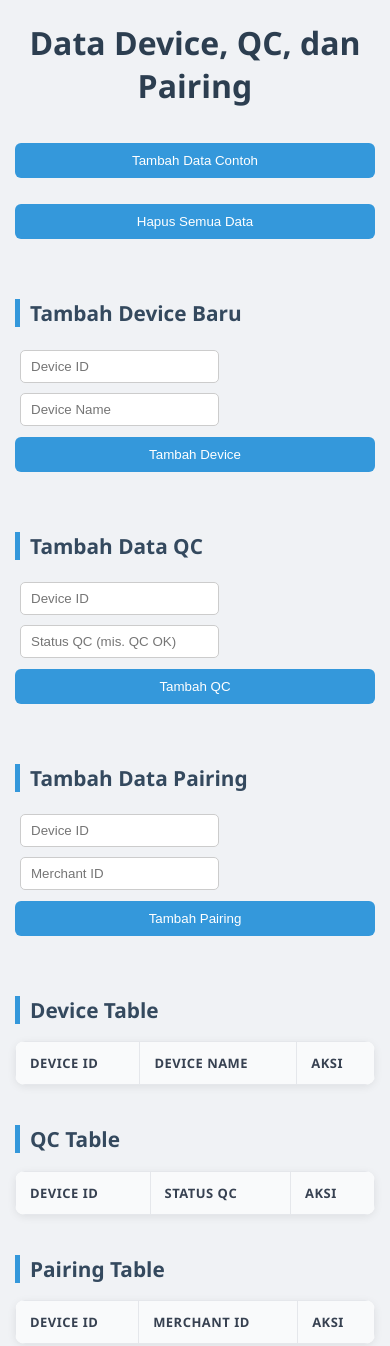
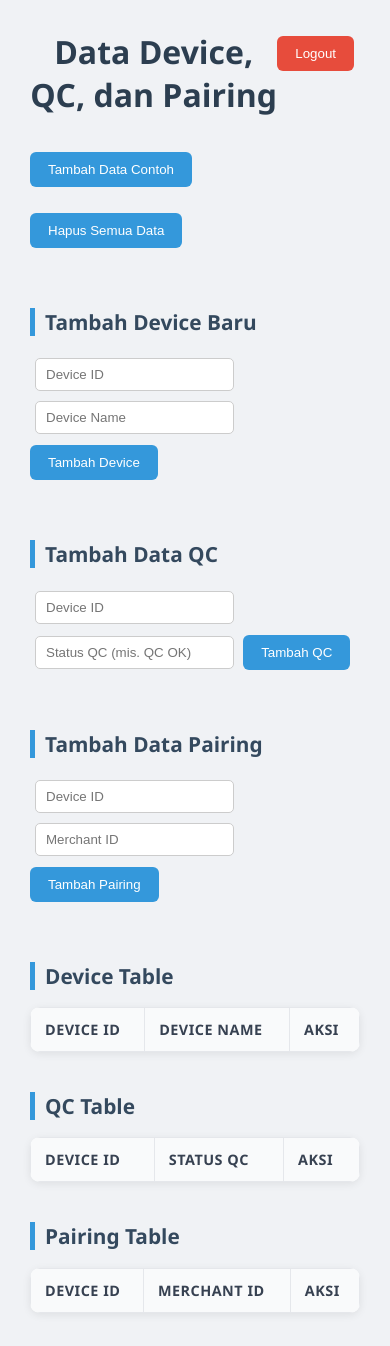
Before and after one commit to bhanualif/data, a website: page index.html in a window 390 px wide. Drawn offline with Linux system fonts and the light colour scheme; no server answers; sample sign-in values are in the browser's storage.

Commit message:
Update index.html

```diff
--- a/index.html
+++ b/index.html
@@ -70,26 +70,17 @@
       font-size: 0.9em;
       letter-spacing: 0.5px;
     }
-    tr:nth-child(even) td {
-      background: #f8fafc;
+    tr:nth-child(even) td { background: #f8fafc; }
+    tr:hover td { background: #eef6ff; }
+    .logout {
+      float: right;
+      background: #e74c3c;
     }
-    tr:hover td {
-      background: #eef6ff;
-    }
-    @media (max-width: 700px) {
-      body {
-        margin: 15px;
-      }
-      table, th, td {
-        font-size: 0.9em;
-      }
-      button {
-        width: 100%;
-      }
-    }
+    .logout:hover { background: #c0392b; }
   </style>
 </head>
 <body>
+  <button class="logout" onclick="logout()">Logout</button>
   <h1>Data Device, QC, dan Pairing</h1>
 
   <button onclick="seedData()">Tambah Data Contoh</button>
@@ -113,11 +104,7 @@
   <h2>Device Table</h2>
   <table id="deviceTable">
     <thead>
-      <tr>
-        <th>Device ID</th>
-        <th>Device Name</th>
-        <th>Aksi</th>
-      </tr>
+      <tr><th>Device ID</th><th>Device Name</th><th>Aksi</th></tr>
     </thead>
     <tbody></tbody>
   </table>
@@ -125,11 +112,7 @@
   <h2>QC Table</h2>
   <table id="qcTable">
     <thead>
-      <tr>
-        <th>Device ID</th>
-        <th>Status QC</th>
-        <th>Aksi</th>
-      </tr>
+      <tr><th>Device ID</th><th>Status QC</th><th>Aksi</th></tr>
     </thead>
     <tbody></tbody>
   </table>
@@ -137,16 +120,17 @@
   <h2>Pairing Table</h2>
   <table id="pairingTable">
     <thead>
-      <tr>
-        <th>Device ID</th>
-        <th>Merchant ID</th>
-        <th>Aksi</th>
-      </tr>
+      <tr><th>Device ID</th><th>Merchant ID</th><th>Aksi</th></tr>
     </thead>
     <tbody></tbody>
   </table>
 
   <script>
+    // 🔒 Cek login
+    if (!localStorage.getItem("token")) {
+      window.location.href = "login.html";
+    }
+
     const API_BASE = "http://localhost:3000/api";
 
     async function fetchData(endpoint) {
@@ -211,7 +195,6 @@
       const deviceId = document.getElementById("deviceId").value.trim();
       const deviceName = document.getElementById("deviceName").value.trim();
       if (!deviceId || !deviceName) return alert("Isi semua kolom device!");
-
       const res = await fetch(`${API_BASE}/devices`, {
         method: "POST",
         headers: { "Content-Type": "application/json" },
@@ -226,7 +209,6 @@
       const deviceId = document.getElementById("qcDeviceId").value.trim();
       const status = document.getElementById("qcStatus").value.trim();
       if (!deviceId || !status) return alert("Isi semua kolom QC!");
-
       const res = await fetch(`${API_BASE}/qc`, {
         method: "POST",
         headers: { "Content-Type": "application/json" },
@@ -241,7 +223,6 @@
       const deviceId = document.getElementById("pairDeviceId").value.trim();
       const merchantId = document.getElementById("merchantId").value.trim();
       if (!deviceId || !merchantId) return alert("Isi semua kolom pairing!");
-
       const res = await fetch(`${API_BASE}/pairing`, {
         method: "POST",
         headers: { "Content-Type": "application/json" },
@@ -270,6 +251,12 @@
       renderTables();
     }
 
+    function logout() {
+      localStorage.removeItem("token");
+      localStorage.removeItem("username");
+      window.location.href = "login.html";
+    }
+
     renderTables();
   </script>
 </body>
```
